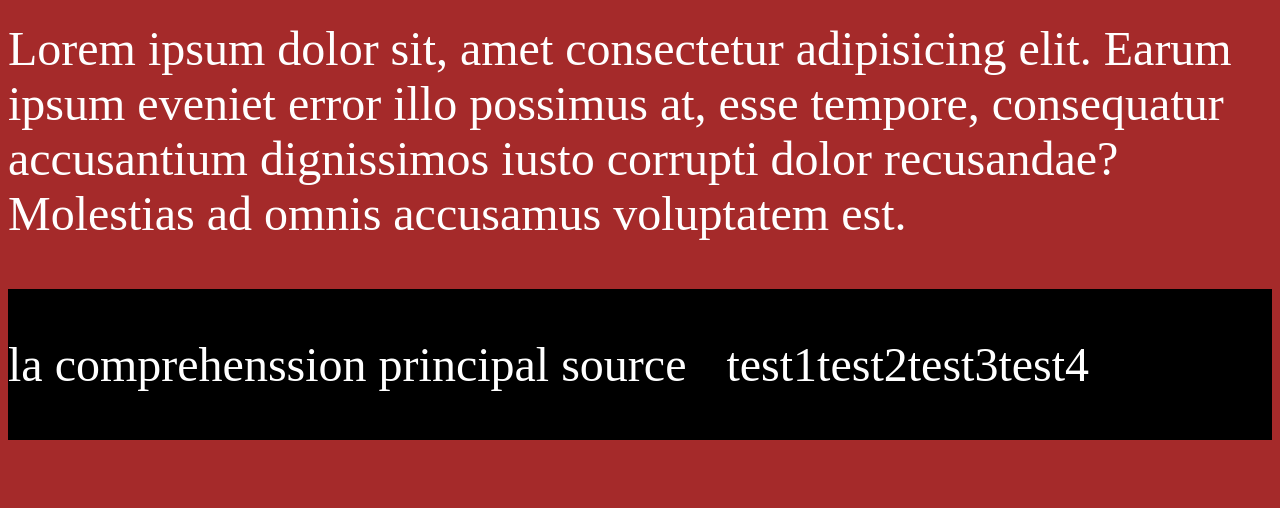
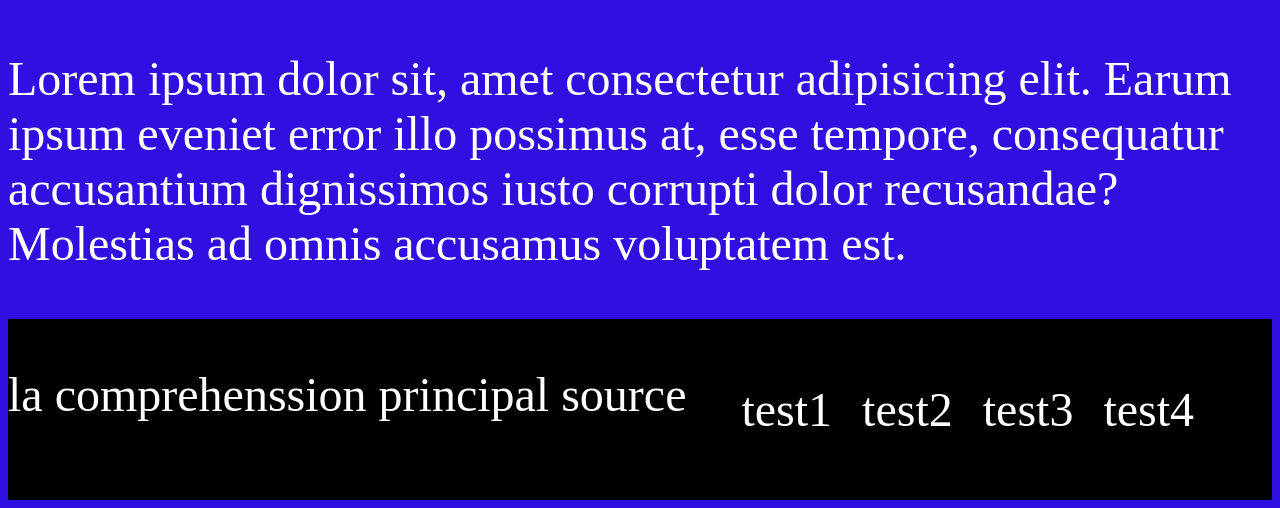
Before and after one commit to Aminata-A/test, a plain HTML site: page index.html in a window 1280 px wide. Shown: the part 378-886 px from the top of the page. Before the commit the page ends 826 px from the top, so only its background shows below. Drawn offline with Linux system fonts and the light colour scheme.

Commit message:
changement du background css

```diff
--- a/style.css
+++ b/style.css
@@ -1,5 +1,5 @@
 body{
-    background: brown;
+    background: rgb(47, 16, 225);
     color: white;
     font-size: 3em;
 }
@@ -13,6 +13,9 @@ ul{
     text-decoration: none;
     justify-content: space-around;
 }
+li{
+    margin: 15px;
+}
 
 footer{
     display: flex;
```
